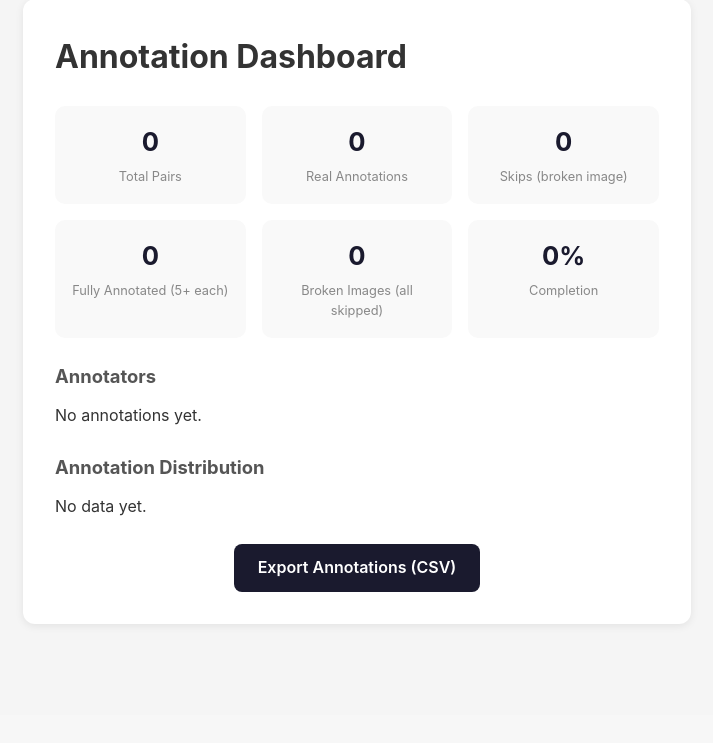
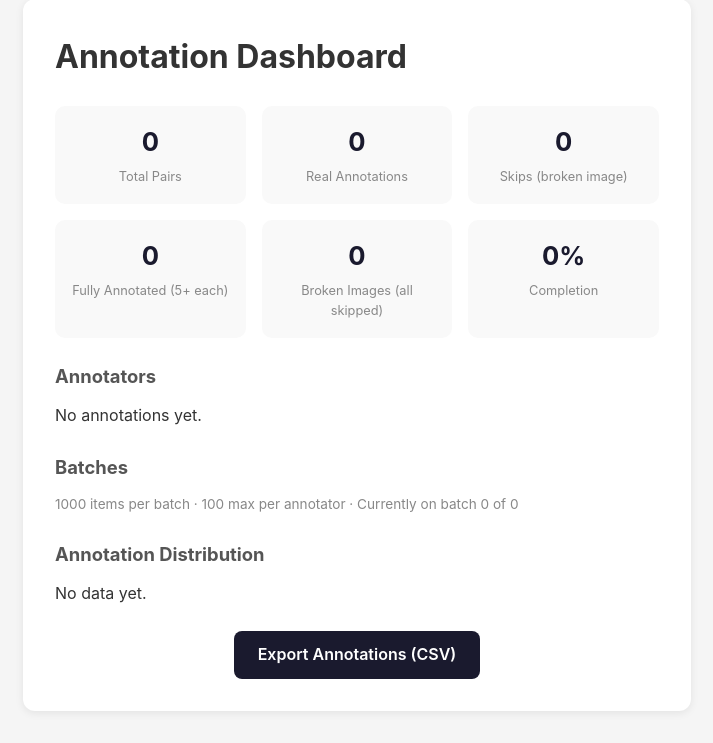
Before and after one commit to lavanyagarg112/Memecap_Twitter_Replies, a Flask app: page /dashboard in a window 1280 px wide. Shown: the part 85-828 px from the top of the page, without its empty margins (283-996 px from the left). Before the commit the page ends 710 px from the top, so only its background shows below. Run offline with Flask 3, Linux system fonts and the light colour scheme; the visitor is signed in with stand-in values (Sample User, id 1); data that the repository does not hold is empty; parts of the project's set-up code (start-up, migrations or seed data) failed here and were passed over.

Commit message:
version2 update for app

```diff
--- a/annotation_app/app.py
+++ b/annotation_app/app.py
@@ -21,6 +21,7 @@ import csv
 import io
 import json
 import os
+import random
 import sqlite3
 from pathlib import Path
 
@@ -53,6 +54,8 @@ DB_PATH = os.environ.get(
     str(Path(__file__).resolve().parent / "annotations.db"),
 )
 ANNOTATIONS_REQUIRED = 5  # per item
+MAX_PER_ANNOTATOR = int(os.environ.get("MAX_PER_ANNOTATOR", 100))
+BATCH_SIZE = int(os.environ.get("BATCH_SIZE", 1000))  # items per batch
 ADMIN_PASSWORD = os.environ.get("ADMIN_PASSWORD")
 if not ADMIN_PASSWORD:
     raise ValueError("Set ADMIN_PASSWORD in annotation_app/.env")
@@ -96,7 +99,7 @@ def init_db():
             selection_method TEXT NOT NULL,
             annotation_count INTEGER DEFAULT 0,
             skip_count INTEGER DEFAULT 0,
-            UNIQUE(task_id, candidate_index)
+            batch_num INTEGER DEFAULT 0
         );
 
         CREATE TABLE IF NOT EXISTS annotations (
@@ -134,16 +137,21 @@ def init_db():
         data = json.load(f)
 
     tasks = data.get("tasks", [])
+    random.seed(42)
+    random.shuffle(tasks)
     inserted = 0
-    for task in tasks:
-        task_id = task["task_id"]
+    items_per_task = 10  # candidates per tweet
+    tasks_per_batch = BATCH_SIZE // items_per_task
+    for ti, task in enumerate(tasks):
+        task_id = f"{task['task_id']}_{ti}"
         tweet_text = task["tweet_text"]
+        batch_num = ti // tasks_per_batch + 1
         for ci, cand in enumerate(task["candidates"]):
             db.execute(
-                """INSERT OR IGNORE INTO items
+                """INSERT INTO items
                    (task_id, candidate_index, tweet_text, meme_post_id,
-                    image_url, meme_title, selection_method)
-                   VALUES (?, ?, ?, ?, ?, ?, ?)""",
+                    image_url, meme_title, selection_method, batch_num)
+                   VALUES (?, ?, ?, ?, ?, ?, ?, ?)""",
                 (
                     task_id,
                     ci,
@@ -152,12 +160,14 @@ def init_db():
                     cand["image_url"],
                     cand["title"],
                     cand["selection_method"],
+                    batch_num,
                 ),
             )
             inserted += 1
 
     db.commit()
-    print(f"Imported {inserted} annotation items from {len(tasks)} tasks.")
+    total_batches = (len(tasks) + tasks_per_batch - 1) // tasks_per_batch if tasks else 0
+    print(f"Imported {inserted} items from {len(tasks)} tasks into {total_batches} batches.")
     db.close()
 
 
@@ -196,18 +206,37 @@ def annotate():
     db = get_db()
     skipped_later = session.get("skipped_later", [])
 
-    # Get next item that still needs annotations.
-    # Stop showing an item if:
-    #   - it has 5+ real annotations (done), OR
-    #   - it has < 3 real annotations AND 5+ skips (likely broken image)
-    # Also skip items the user deferred this session.
+    # Count real annotations (not skips) for cap check
+    done_count = db.execute(
+        "SELECT COUNT(*) FROM annotations WHERE annotator = ? AND is_funny != -1",
+        (annotator,),
+    ).fetchone()[0]
+
+    if done_count >= MAX_PER_ANNOTATOR:
+        return render_template("done.html", annotator=annotator, done_count=done_count,
+                               hit_cap=True, cap=MAX_PER_ANNOTATOR)
+
+    # Find the current batch: the lowest batch_num that still has
+    # items needing annotations.
+    current_batch = db.execute(
+        """SELECT MIN(i.batch_num) FROM items i
+           WHERE i.annotation_count < ?
+             AND NOT (i.annotation_count < 3 AND i.skip_count >= ?)""",
+        (ANNOTATIONS_REQUIRED, ANNOTATIONS_REQUIRED),
+    ).fetchone()[0]
+
+    if current_batch is None:
+        return render_template("done.html", annotator=annotator, done_count=done_count)
+
+    # Get next item from the current batch
     query = """SELECT i.* FROM items i
-           WHERE i.annotation_count < ?
+           WHERE i.batch_num = ?
+             AND i.annotation_count < ?
              AND NOT (i.annotation_count < 3 AND i.skip_count >= ?)
              AND i.id NOT IN (
                  SELECT item_id FROM annotations WHERE annotator = ?
              )"""
-    params = [ANNOTATIONS_REQUIRED, ANNOTATIONS_REQUIRED, annotator]
+    params = [current_batch, ANNOTATIONS_REQUIRED, ANNOTATIONS_REQUIRED, annotator]
 
     if skipped_later:
         placeholders = ",".join("?" * len(skipped_later))
@@ -218,18 +247,7 @@ def annotate():
     item = db.execute(query, params).fetchone()
 
     if item is None:
-        # Count what this annotator has done
-        done = db.execute(
-            "SELECT COUNT(*) FROM annotations WHERE annotator = ?",
-            (annotator,),
-        ).fetchone()[0]
-        return render_template("done.html", annotator=annotator, done_count=done)
-
-    # Progress stats for this annotator
-    done_count = db.execute(
-        "SELECT COUNT(*) FROM annotations WHERE annotator = ?",
-        (annotator,),
-    ).fetchone()[0]
+        return render_template("done.html", annotator=annotator, done_count=done_count)
 
     total_remaining = db.execute(
         """SELECT COUNT(*) FROM items
@@ -246,6 +264,7 @@ def annotate():
         item=item,
         annotator=annotator,
         done_count=done_count,
+        cap=MAX_PER_ANNOTATOR,
         remaining=total_remaining,
     )
 
@@ -386,7 +405,7 @@ def dashboard():
     # Per-annotator stats
     annotators = db.execute(
         """SELECT annotator, COUNT(*) as count,
-                  SUM(CASE WHEN is_funny = 1 THEN 1 ELSE 0 END) as funny_count,
+                  SUM(CASE WHEN is_funny = 1 THEN 1 ELSE 0 END) as yes_count,
                   SUM(CASE WHEN is_funny = -1 THEN 1 ELSE 0 END) as skip_count
            FROM annotations
            GROUP BY annotator
@@ -400,6 +419,47 @@ def dashboard():
            ORDER BY annotation_count""",
     ).fetchall()
 
+    # Batch progress
+    batch_nums = db.execute(
+        "SELECT DISTINCT batch_num FROM items ORDER BY batch_num"
+    ).fetchall()
+    total_batches = len(batch_nums)
+    batches = []
+    for row in batch_nums:
+        bnum = row["batch_num"]
+        batch_total = db.execute(
+            "SELECT COUNT(*) FROM items WHERE batch_num = ?", (bnum,),
+        ).fetchone()[0]
+        batch_done = db.execute(
+            "SELECT COUNT(*) FROM items WHERE batch_num = ? AND annotation_count >= ?",
+            (bnum, ANNOTATIONS_REQUIRED),
+        ).fetchone()[0]
+        batch_broken = db.execute(
+            "SELECT COUNT(*) FROM items WHERE batch_num = ? AND annotation_count < 3 AND skip_count >= ?",
+            (bnum, ANNOTATIONS_REQUIRED),
+        ).fetchone()[0]
+        batch_in_progress = db.execute(
+            "SELECT COUNT(*) FROM items WHERE batch_num = ? AND annotation_count > 0 AND annotation_count < ?",
+            (bnum, ANNOTATIONS_REQUIRED),
+        ).fetchone()[0]
+        if batch_done + batch_broken >= batch_total:
+            status = "complete"
+        elif batch_done > 0 or batch_in_progress > 0:
+            status = "in_progress"
+        else:
+            status = "pending"
+        batches.append({
+            "num": bnum,
+            "total": batch_total,
+            "done": batch_done,
+            "broken": batch_broken,
+            "status": status,
+            "pct": round(batch_done / batch_total * 100, 1) if batch_total > 0 else 0,
+        })
+
+    # Current batch number
+    current_batch = next((b["num"] for b in batches if b["status"] != "complete"), total_batches)
+
     return render_template(
         "dashboard.html",
         total_items=total_items,
@@ -408,8 +468,13 @@ def dashboard():
         completed_items=completed_items,
         broken_items=broken_items,
         required=ANNOTATIONS_REQUIRED,
+        max_per_annotator=MAX_PER_ANNOTATOR,
+        batch_size=BATCH_SIZE,
         annotators=annotators,
         distribution=dist,
+        batches=batches,
+        current_batch=current_batch,
+        total_batches=total_batches,
     )
 
 
@@ -419,6 +484,12 @@ def export():
     if not session.pop("is_admin", None):
         return redirect(url_for("admin_login", next="export"))
     db = get_db()
+    # Build annotator -> anonymous ID mapping
+    annotator_rows = db.execute(
+        "SELECT DISTINCT annotator FROM annotations ORDER BY annotator"
+    ).fetchall()
+    anon_map = {r["annotator"]: f"annotator_{i+1}" for i, r in enumerate(annotator_rows)}
+
     rows = db.execute(
         """SELECT
                a.id,
@@ -443,10 +514,12 @@ def export():
     writer.writerow([
         "annotation_id", "task_id", "candidate_index", "tweet_text",
         "meme_post_id", "image_url", "meme_title", "selection_method",
-        "annotator", "is_funny", "flag_inappropriate", "created_at",
+        "annotator_id", "is_good_reply", "flag_inappropriate", "created_at",
     ])
     for row in rows:
-        writer.writerow(list(row))
+        r = list(row)
+        r[8] = anon_map[r[8]]  # replace email with anonymous ID
+        writer.writerow(r)
 
     from flask import Response
     return Response(
--- a/annotation_app/static/style.css
+++ b/annotation_app/static/style.css
@@ -102,7 +102,8 @@ label {
     font-weight: 600;
 }
 
-input[type="text"] {
+input[type="text"],
+input[type="email"] {
     width: 100%;
     max-width: 300px;
     padding: 0.6rem 1rem;
@@ -114,8 +115,15 @@ input[type="text"] {
     transition: border-color 0.2s;
 }
 
-input[type="text"]:focus {
+input[type="text"]:focus,
+input[type="email"]:focus {
     border-color: #1a1a2e;
+}
+
+.email-note {
+    font-size: 0.75rem;
+    color: #999;
+    margin-bottom: 0.75rem;
 }
 
 /* ========================= */
@@ -148,14 +156,14 @@ input[type="text"]:focus {
     color: #fff;
 }
 
-.btn-funny {
+.btn-yes {
     background: #2ecc71;
     color: #fff;
     font-size: 1.15rem;
     padding: 1rem 2rem;
 }
 
-.btn-not-funny {
+.btn-no {
     background: #e74c3c;
     color: #fff;
     font-size: 1.15rem;
@@ -492,8 +500,8 @@ kbd {
         gap: 0.75rem;
     }
 
-    .btn-funny,
-    .btn-not-funny {
+    .btn-yes,
+    .btn-no {
         width: 100%;
     }
 
--- a/annotation_app/templates/dashboard.html
+++ b/annotation_app/templates/dashboard.html
@@ -43,28 +43,73 @@
     <table class="data-table">
         <thead>
             <tr>
-                <th>Name</th>
+                <th>Annotator</th>
                 <th>Annotations</th>
-                <th>Marked Funny</th>
+                <th>Marked Yes</th>
                 <th>Skips</th>
-                <th>Funny Rate</th>
+                <th>Yes Rate</th>
             </tr>
         </thead>
         <tbody>
             {% for a in annotators %}
             {% set real = a['count'] - a['skip_count'] %}
             <tr>
-                <td>{{ a['annotator'] }}</td>
+                <td>Annotator {{ loop.index }}</td>
                 <td>{{ real }}</td>
-                <td>{{ a['funny_count'] }}</td>
+                <td>{{ a['yes_count'] }}</td>
                 <td>{{ a['skip_count'] }}</td>
-                <td>{{ (a['funny_count'] / real * 100) | round(1) if real > 0 else 'N/A' }}%</td>
+                <td>{{ (a['yes_count'] / real * 100) | round(1) if real > 0 else 'N/A' }}%</td>
             </tr>
             {% endfor %}
         </tbody>
     </table>
     {% else %}
     <p>No annotations yet.</p>
+    {% endif %}
+
+    <h2>Batches</h2>
+    <p style="font-size:0.85rem;color:#888;margin-bottom:0.5rem;">
+        {{ batch_size }} items per batch &middot; {{ max_per_annotator }} max per annotator &middot;
+        Currently on batch {{ current_batch }} of {{ total_batches }}
+    </p>
+    {% if batches %}
+    <table class="data-table">
+        <thead>
+            <tr>
+                <th>Batch</th>
+                <th>Items</th>
+                <th>Done</th>
+                <th>Broken</th>
+                <th>Progress</th>
+                <th>Status</th>
+            </tr>
+        </thead>
+        <tbody>
+            {% for b in batches %}
+            <tr>
+                <td>{{ b.num }}</td>
+                <td>{{ b.total }}</td>
+                <td>{{ b.done }}</td>
+                <td>{{ b.broken }}</td>
+                <td>
+                    <div style="background:#eee;border-radius:3px;height:8px;width:100px;display:inline-block;vertical-align:middle;">
+                        <div style="background:{% if b.status == 'complete' %}#2ecc71{% elif b.status == 'in_progress' %}#f39c12{% else %}#ddd{% endif %};height:100%;width:{{ b.pct }}%;border-radius:3px;"></div>
+                    </div>
+                    {{ b.pct }}%
+                </td>
+                <td>
+                    {% if b.status == 'complete' %}
+                        <span style="color:#2ecc71;font-weight:600;">Complete</span>
+                    {% elif b.status == 'in_progress' %}
+                        <span style="color:#f39c12;font-weight:600;">In Progress</span>
+                    {% else %}
+                        <span style="color:#bbb;">Pending</span>
+                    {% endif %}
+                </td>
+            </tr>
+            {% endfor %}
+        </tbody>
+    </table>
     {% endif %}
 
     <h2>Annotation Distribution</h2>
--- a/annotation_app/templates/login.html
+++ b/annotation_app/templates/login.html
@@ -4,9 +4,10 @@
 {% block content %}
 <div class="card centered">
     <h1>Meme Annotation</h1>
-    <p>Judge whether a meme works as a funny reply to a tweet. Do as many as you like — you can stop anytime.</p>
+    <p>You'll see a tweet and a meme. Judge whether you'd use that meme as a reply to the tweet. Do as many as you like — you can stop anytime.</p>
     <form method="POST" action="{{ url_for('login') }}">
-        <input type="text" name="annotator" required placeholder="Your name" autofocus>
+        <input type="email" name="annotator" required placeholder="Your email" autofocus>
+        <p class="email-note">Your email is only used to track your progress so you can resume later. It won't be shared or used for anything else.</p>
         <button type="submit" class="btn btn-primary">Start</button>
     </form>
 </div>
```
Also changed, not shown: annotation_app/templates/annotate.html (+16 -24 lines), annotation_app/templates/done.html (+7 -2 lines), README.md, 1 other file.
